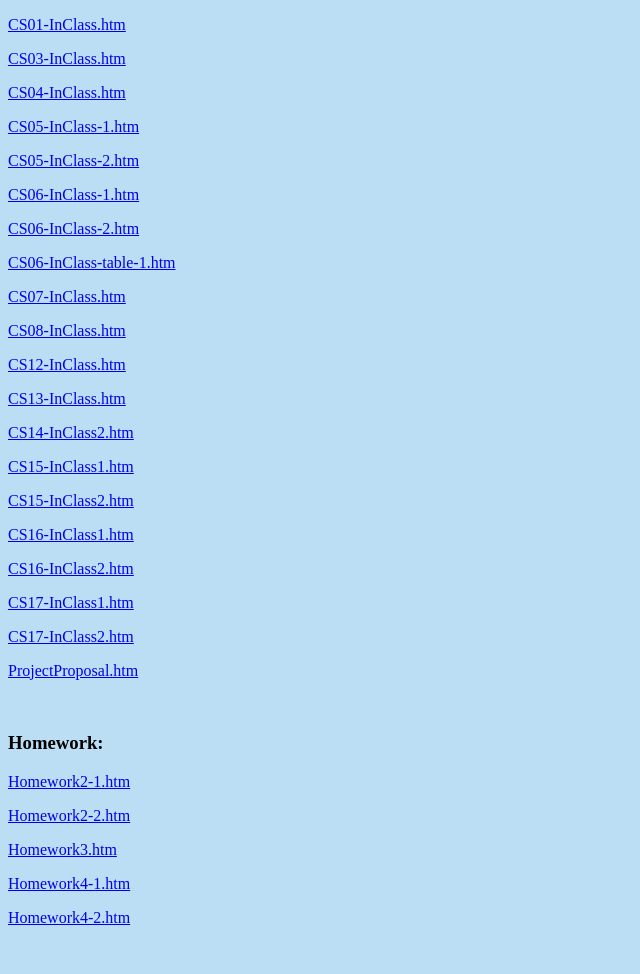
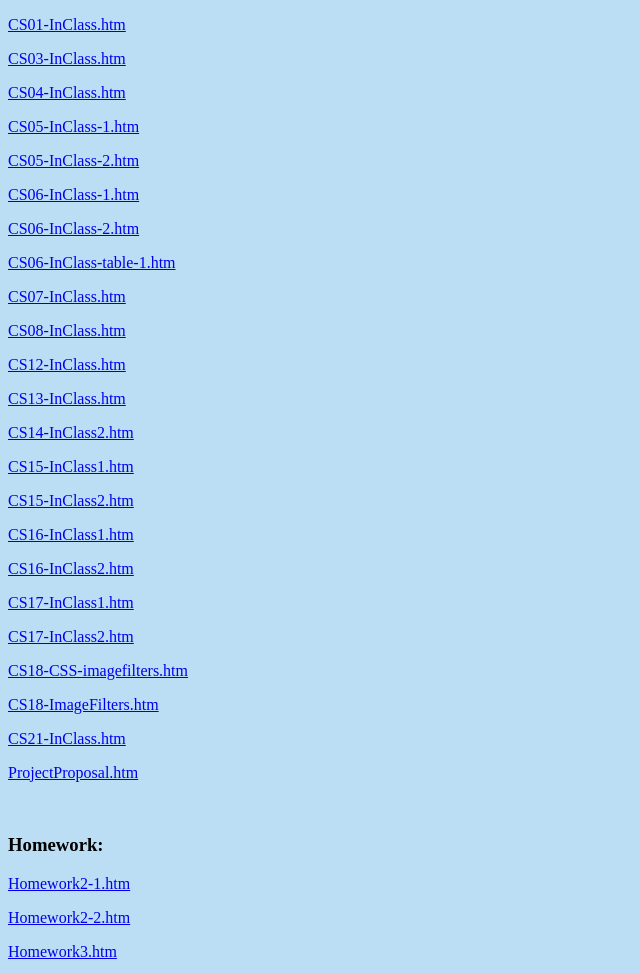
Before and after one commit to dchu07/WebTech, a plain HTML site: page Classwork/low.htm in a window 1280 px wide. Shown: the part 105-1079 px from the top of the page, without its empty margins (0-640 px from the left). Drawn offline with Linux system fonts and the light colour scheme.

Commit message:
update low.htm

```diff
--- a/Classwork/low.htm
+++ b/Classwork/low.htm
@@ -35,6 +35,9 @@
     <p><a href="CS16-InClass2.htm">CS16-InClass2.htm</a></p>
     <p><a href="CS17-InClass1.htm">CS17-InClass1.htm</a></p>
     <p><a href="CS17-InClass2.htm">CS17-InClass2.htm</a></p>
+    <p><a href="CS18-CSS-imagefilters.htm">CS18-CSS-imagefilters.htm</a></p>
+    <p><a href="CS18-ImageFilters.htm">CS18-ImageFilters.htm</a></p>
+    <p><a href="CS21-InClass.htm">CS21-InClass.htm</a></p>
     <p><a href="../../MIS3690-TermProject/ProjectProposal.htm">ProjectProposal.htm</a></p>
     <br>
     <h3>Homework:</h3>
```
